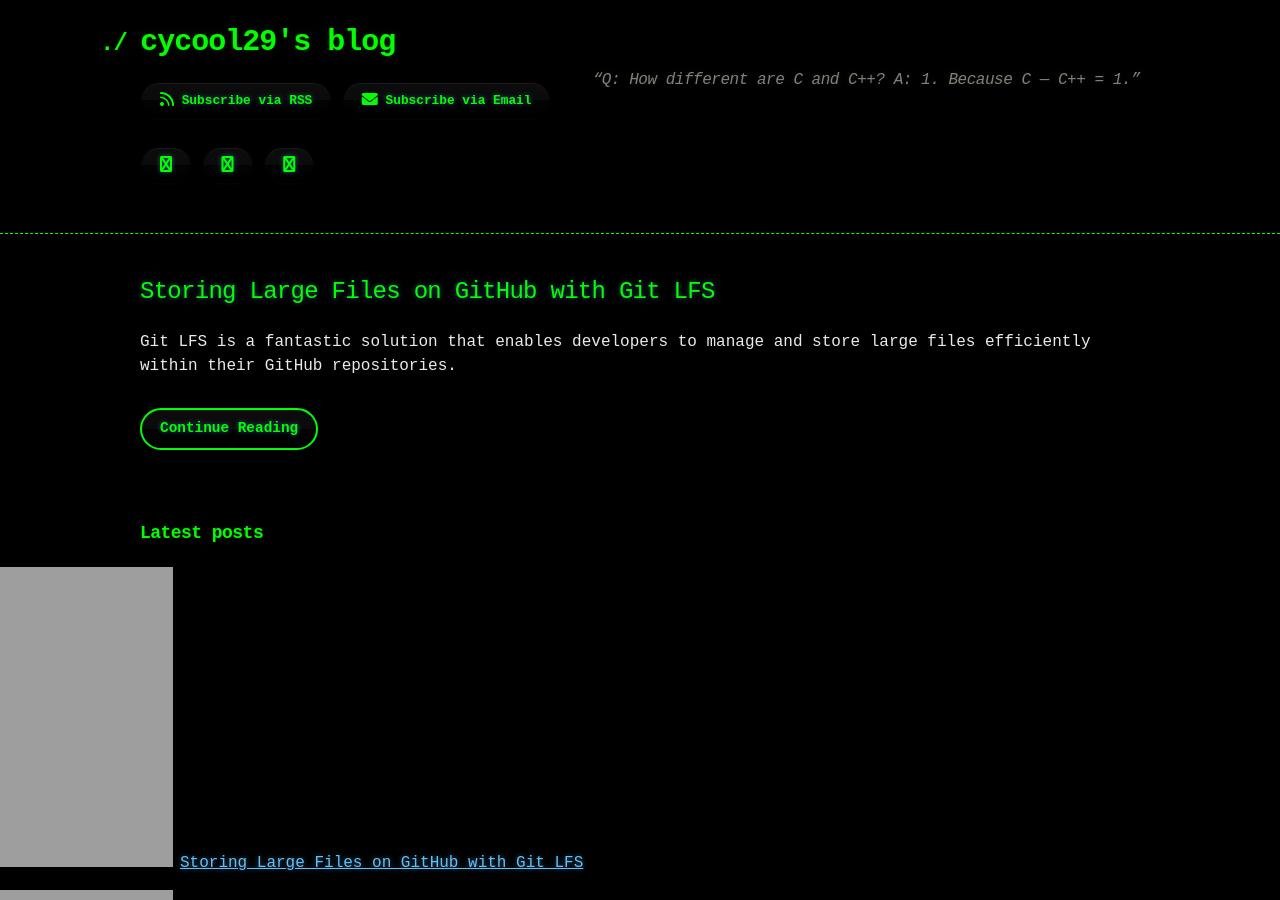
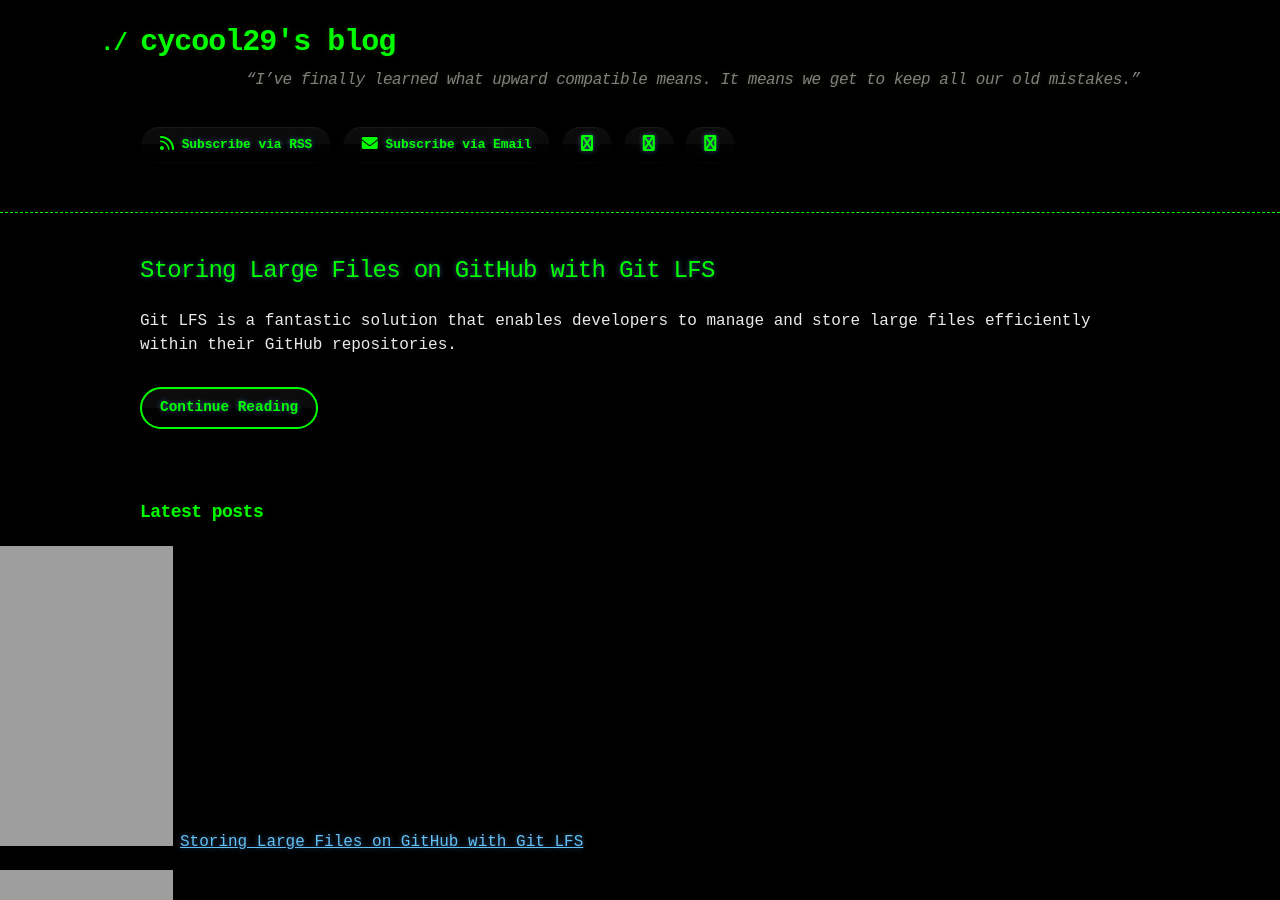
Before and after one commit to cycool29/cycool29.github.io, a Jekyll site: the page built from index.md, in a window 1280 px wide and 900 px high. Built offline with Jekyll 4.4.1, drawn with Linux system fonts in a browser that asks for light colours; a style sheet for code colours, icons or effects is not loaded.

Commit message:
Update quotes

```diff
--- a/_config.yml
+++ b/_config.yml
@@ -1,5 +1,5 @@
 title: cycool29's blog
-description: "“Q: How different are C and C++? A: 1. Because C — C++ = 1.” "
+description: "“I’ve finally learned what upward compatible means. It means we get to keep all our old mistakes.” "
 bio: A high school student. Intermediate in Python, Git, Bash. Learning JavaScript. He/Him. "
 author: cycool29
 url: https://cycool29.github.io
```
